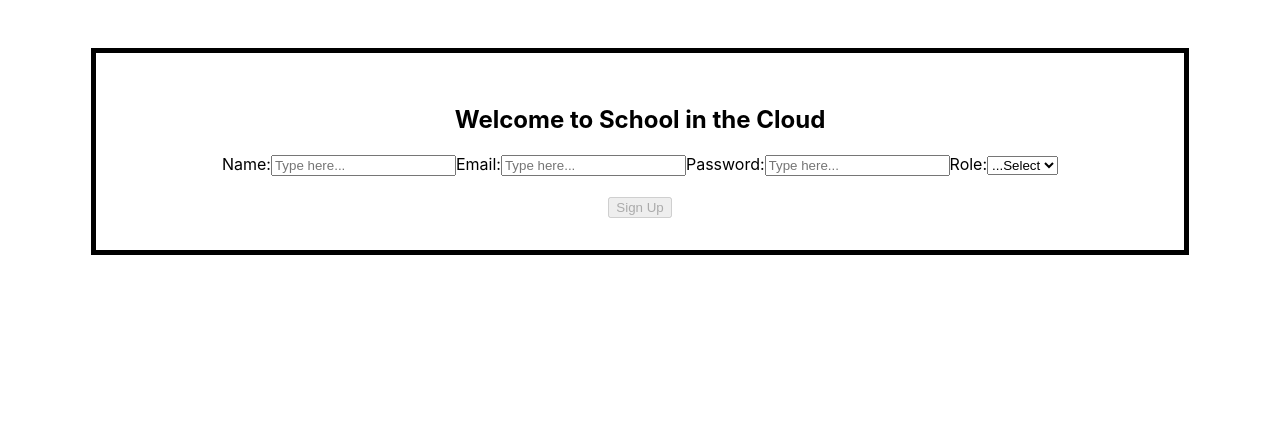
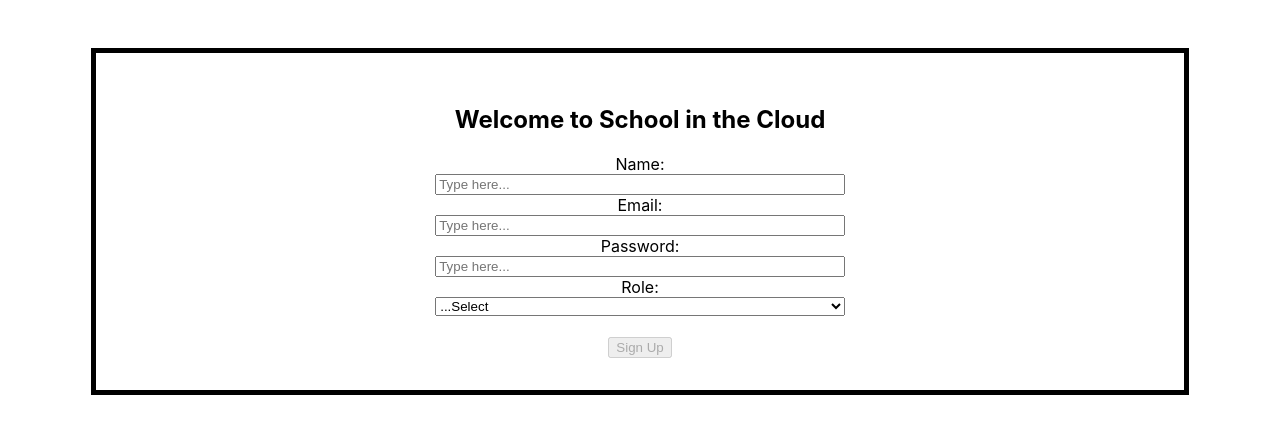
Before and after one commit to bw-school-in-the-cloud-2/FE, a React (Create React App) app in the folder school-in-the-cloud/: page / in a window 1280 px wide. Shown: the top 434 px of the page. Built offline with nearby package versions, Linux system fonts and the light colour scheme.

Commit message:
Added error styling and more verifications

```diff
--- a/school-in-the-cloud/src/Login.js
+++ b/school-in-the-cloud/src/Login.js
@@ -13,11 +13,18 @@ text-align: center;
 padding: 2rem;
 border: 5px solid black;
 margin-top: 3rem;
+
 #Error{
     color:red;
     padding: 0;
 }
 
+label {
+	width: 40%;
+	display:flex;
+	flex-direction:column;
+	margin: 0 auto;
+}
 `
 
 const initialFormValues = {
@@ -106,9 +113,11 @@ const Login = () => {
   <FormDiv>
 
 		<h2>Welcome to School in the Cloud</h2>
-		{/* <div className='errors'>
-                <div id='Error'>{errors.name}</div>
-            </div> */}
+		<div className='errors'>
+                <div id='Error'>{formErrors.name || formErrors.email || formErrors.password}</div>
+				{/* <div id='Error'>{formErrors.name}</div>
+				<div id='Error'>{formErrors.name}</div> */}
+            </div>
 
 			{/* <form onSubmit={onSubmit}> */}
 			<form>
@@ -117,7 +126,7 @@ const Login = () => {
                 <label>Name:
                     <input
                     type='text'
-                    // value={values.name}
+                    value={formValues.name}
                     placeholder='Type here...'
                     name='name'
                     onChange={onInputChange}
@@ -128,7 +137,7 @@ const Login = () => {
 				<label>Email:
                     <input
                     type='email'
-                    // value={name}
+                    value={formValues.email}
                     placeholder='Type here...'
                     name='email'
                     onChange={onInputChange}
@@ -139,7 +148,7 @@ const Login = () => {
 				<label>Password:
                     <input
                     type='password'
-                    // value={values.name}
+					value={formValues.password}
                     placeholder='Type here...'
                     name='password'
                     onChange={onInputChange}
@@ -150,7 +159,7 @@ const Login = () => {
                 <label htmlFor="role">Role:
                     <select
                     onChange={onInputChange}
-                    // value={values.size}
+                    value={formValues.role}
                     name='role'>
                         <option value=''>...Select</option>
                         <option value='student'>Student</option>
```
Also changed, not shown: school-in-the-cloud/src/Confirmation.js (+16 -1 lines).
